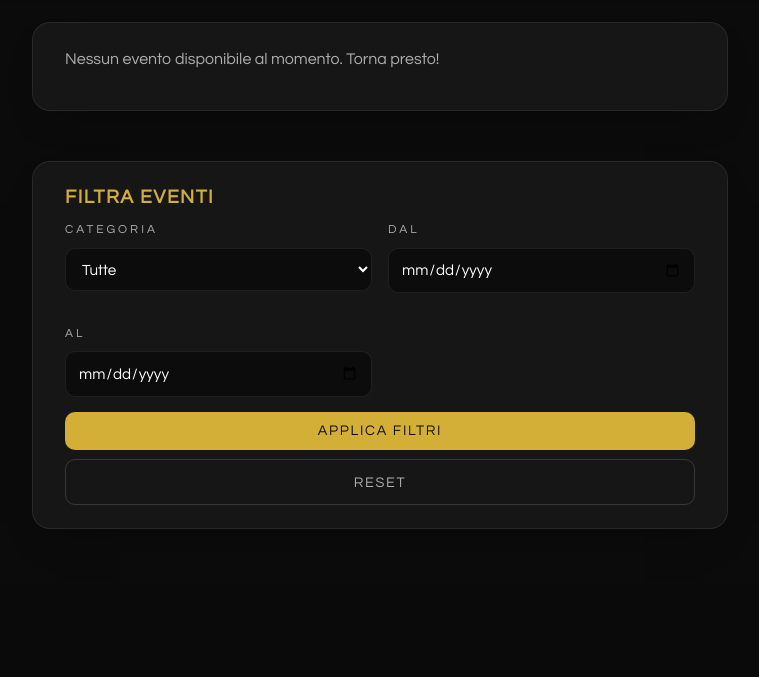
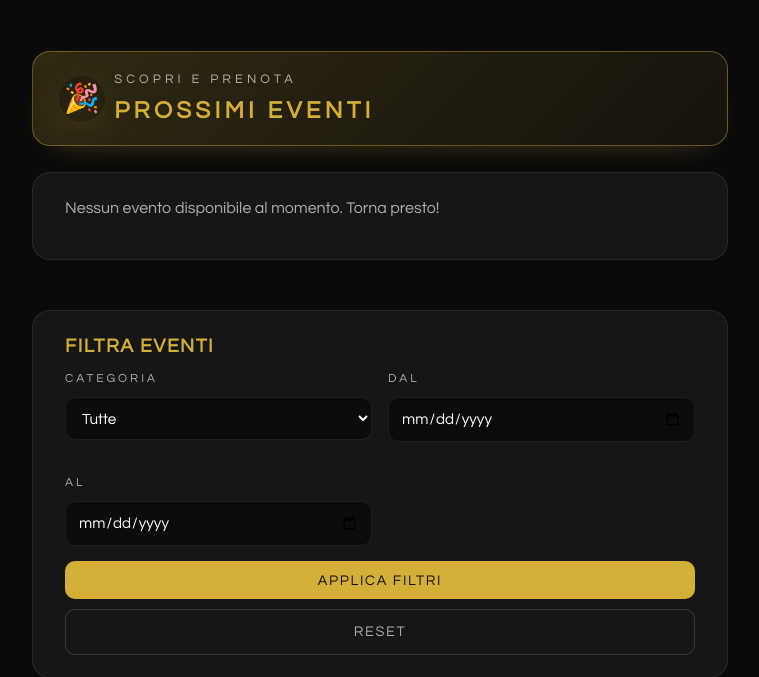
Before and after one commit to robertolibanora/Malibu, a Flask app: page /eventi/ in a window 1280 px wide. Shown: the part 245-922 px from the top of the page, without its empty margins (260-1019 px from the left). Before the commit the page ends 774 px from the top, so only its background shows below. Run offline with Flask 3, Linux system fonts and the light colour scheme; data that the repository does not hold is empty; parts of the project's set-up code (start-up, migrations or seed data) failed here and were passed over; some web fonts are replaced.

Commit message:
UI: rimuovi banner stato evento dalla lista eventi

```diff
--- a/templates/clienti/eventi_list.html
+++ b/templates/clienti/eventi_list.html
@@ -2,8 +2,15 @@
 {% block title %}Eventi - Malibù{% endblock %}
 
 {% block cliente_content %}
-{% import "clienti/_status_badges.html" as badges %}
 {% set show_all_past = show_all_past|default(false) %}
+
+<div class="section-heading">
+  <span class="section-heading__icon">🎉</span>
+  <div class="section-heading__meta">
+    <span class="section-heading__eyebrow">Scopri e prenota</span>
+    <h1 class="section-heading__title">Prossimi eventi</h1>
+  </div>
+</div>
 
 <section class="event-list">
   {% for e in eventi_prossimi %}
@@ -13,14 +20,6 @@
         <img src="{{ url_for('static', filename='uploads/eventi/' ~ e.cover_url) }}" alt="{{ e.nome_evento }}">
       {% else %}
         <div class="event-card__placeholder">{{ e.nome_evento[0]|upper }}</div>
-      {% endif %}
-
-      <!-- Badge stato evento -->
-      {% if evento_badge_map and e.id_evento in evento_badge_map %}
-        {% set badge = evento_badge_map[e.id_evento] %}
-        <span class="event-card__chip event-card__chip--{{ badge.color }}">
-          {{ badge.icon }} {{ badge.label }}
-        </span>
       {% endif %}
 
       <!-- Badge prenotazione -->
```
